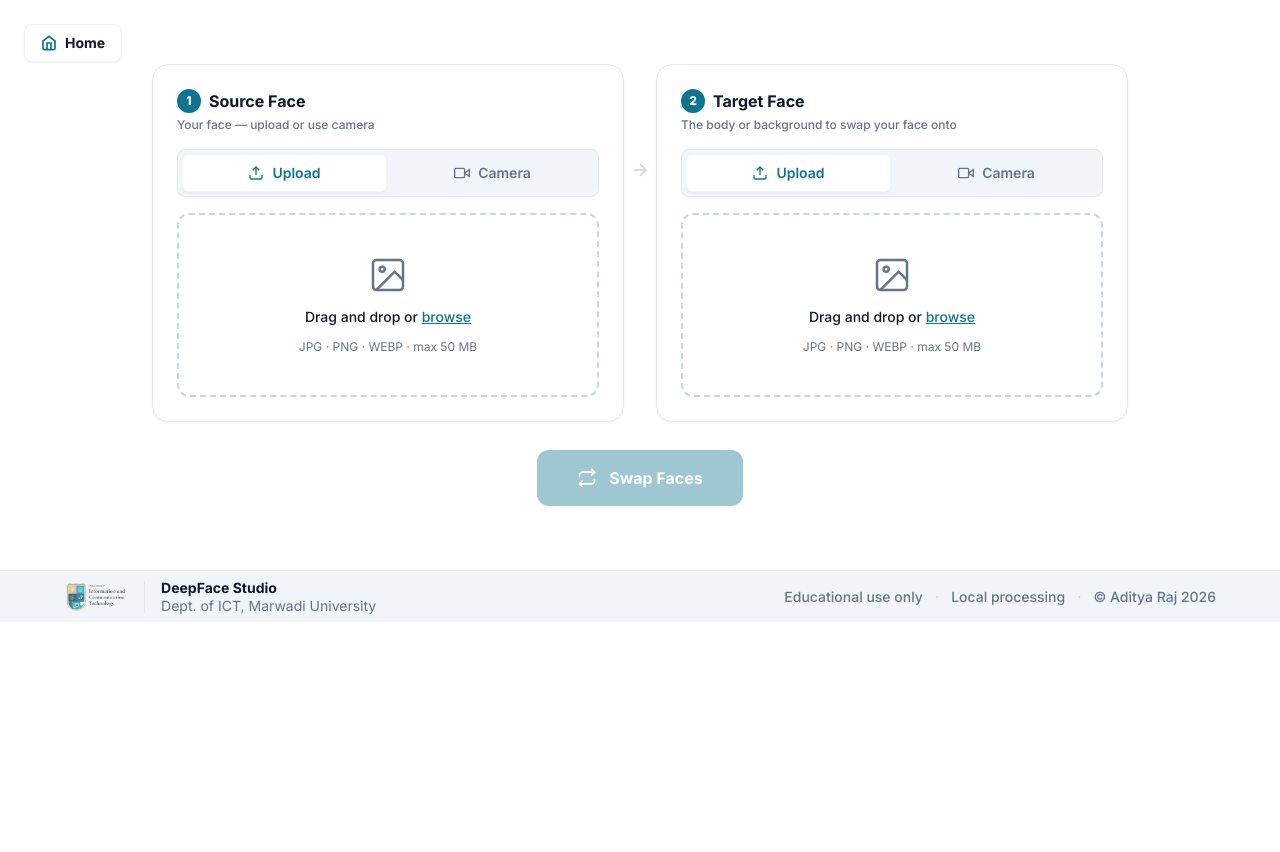
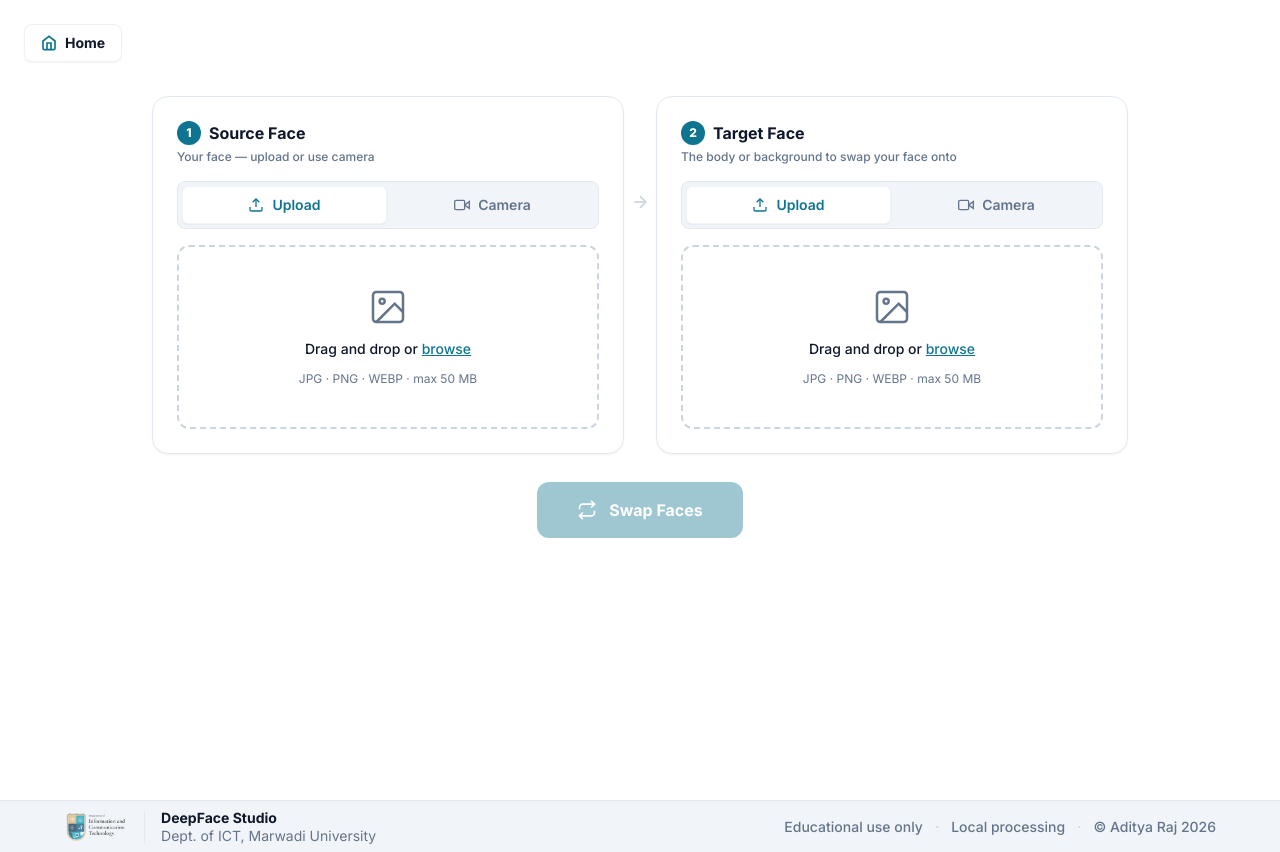
Before and after one commit to ADiTyaRaj8969/FaceSWAP, a React (Vite) app in the folder frontend/: page /app in a window 1280 px wide. Before the commit the page ends 800 px from the top, so only its background shows below. Built offline with nearby package versions, Linux system fonts and the light colour scheme.

Commit message:
UI Tweaks: Pushed footer below fold on AppPage to match landing page scrolling behavior

```diff
--- a/frontend/src/pages/AppPage.jsx
+++ b/frontend/src/pages/AppPage.jsx
@@ -273,8 +273,10 @@ export default function AppPage() {
   };
 
   return (
-    <div className="min-h-screen bg-bg font-sans text-navy">
+    <div className="bg-bg font-sans text-navy">
 
+      {/* Main Content Area (Fills at least 1 screen height to push footer down) */}
+      <div className="min-h-[100dvh] relative flex flex-col">
         {/* Floating Home Button (No Navbar) */}
         <button onClick={() => navigate('/')}
           className="absolute top-4 left-4 sm:top-6 sm:left-6 z-50 flex items-center gap-2 text-xs sm:text-sm text-navy border border-border/60 bg-white/90 backdrop-blur-md rounded-lg px-3 sm:px-4 py-1.5 sm:py-2 hover:border-teal/50 hover:bg-white transition-all duration-200 whitespace-nowrap font-bold shadow-sm hover:shadow">
@@ -285,7 +287,7 @@ export default function AppPage() {
           Home
         </button>
 
-      <main className="max-w-5xl mx-auto px-4 sm:px-6 py-12 sm:py-16 flex flex-col gap-5 sm:gap-7">
+        <main className="flex-1 w-full max-w-5xl mx-auto px-4 sm:px-6 py-20 sm:py-24 flex flex-col gap-5 sm:gap-7">
 
 
         {/* INPUT PANELS */}
@@ -507,11 +509,13 @@ export default function AppPage() {
         </AnimatePresence>
 
         </main>
+      </div>
 
       <Toast msg={toast} onClose={() => setToast('')} />
 
       {/* Footer Strip */}
-      <footer className="mt-auto bg-bg3 border-t border-border py-2 px-4">
+      <div className="flex flex-col bg-white">
+        <footer className="bg-bg3 border-t border-border py-2 px-4">
           <div className="max-w-6xl mx-auto flex flex-col sm:flex-row items-center justify-between gap-3 text-xs sm:text-sm text-slate">
             <div className="flex flex-col sm:flex-row items-center gap-2 sm:gap-4 text-center sm:text-left w-full sm:w-auto">
               <img src="/logos/ict_logo_black.png" alt="ICT Department" className="h-6 sm:h-8 w-auto opacity-70" />
@@ -531,5 +535,6 @@ export default function AppPage() {
           </div>
         </footer>
       </div>
+    </div>
   );
 }
```
Lines whose indentation alone changed are shown as unchanged.
